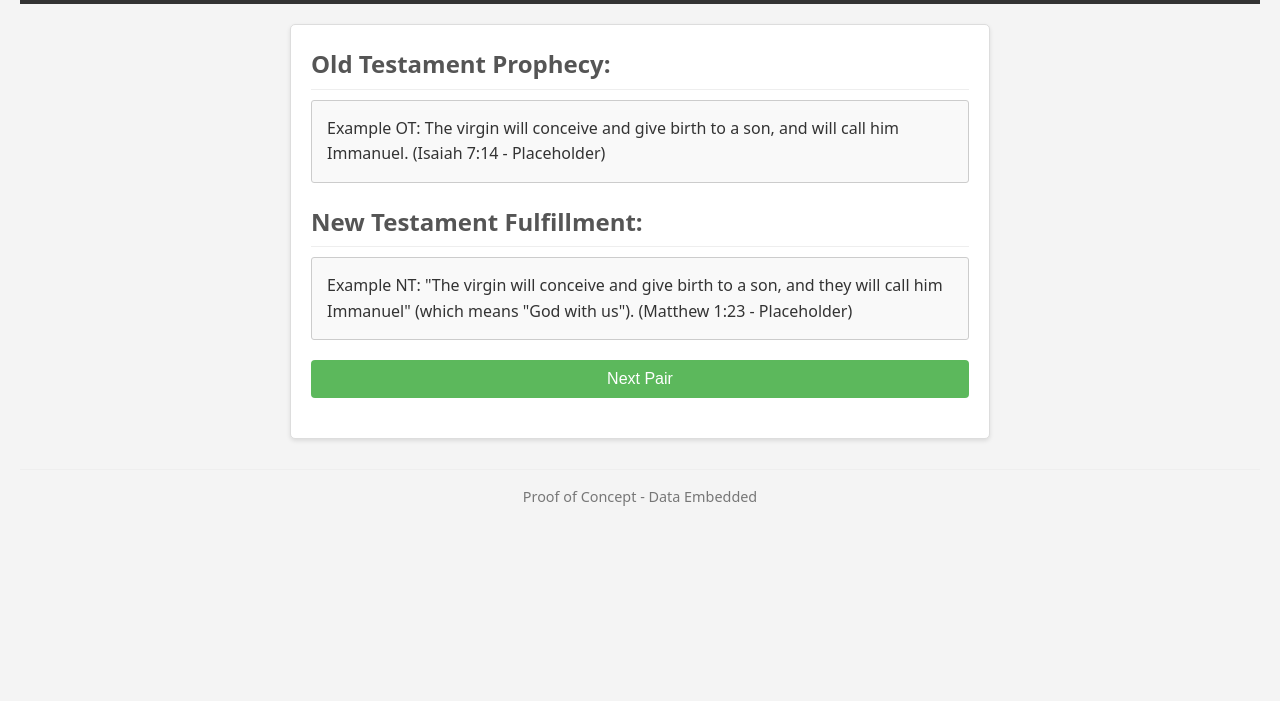
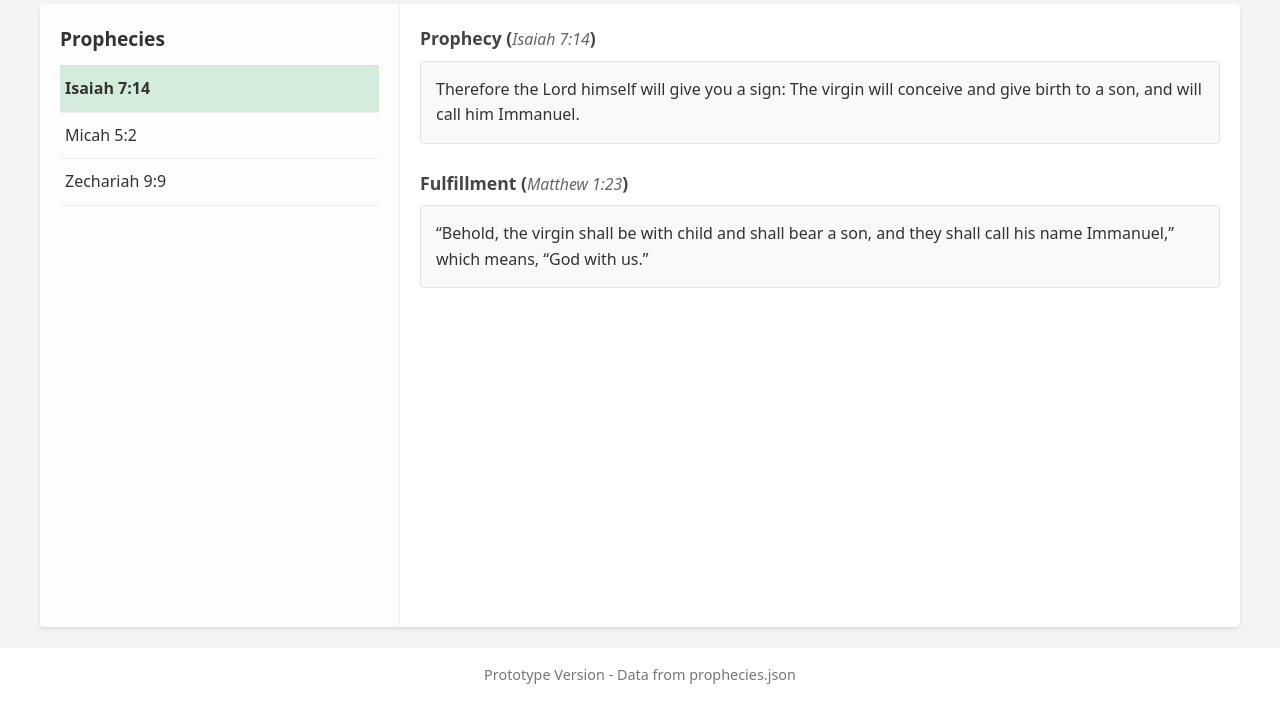
Before and after one commit to JSilvaLabs/prophecy-viewer, a plain HTML site: page index.html in a window 1280 px wide. Shown: the part 99-800 px from the top of the page. Drawn offline with Linux system fonts and the light colour scheme.

Commit message:
Implement prototype features (fetch data, improved UI)

```diff
--- a/index.html
+++ b/index.html
@@ -3,37 +3,44 @@
 <head>
     <meta charset="UTF-8">
     <meta name="viewport" content="width=device-width, initial-scale=1.0">
-    <title>Prophecy Viewer POC</title>
+    <title>Prophecy Viewer Prototype</title>
     <link rel="stylesheet" href="style.css">
-</head>
+    </head>
 <body>
 
     <header>
-        <h1>Prophecy Viewer POC</h1>
+        <h1>Prophecy Viewer Prototype</h1>
     </header>
 
-    <main id="viewer-container">
-        <section class="prophecy-section">
-            <h2>Old Testament Prophecy:</h2>
-            <div id="ot-prophecy-text" class="text-display">
-                Loading...
+    <div id="app-container">
+
+        <nav id="prophecy-list-container">
+            <h2>Prophecies</h2>
+            <ul id="prophecy-list">
+                <li>Loading list...</li>
+            </ul>
+        </nav>
+
+        <main id="detail-view">
+            <div id="loading-indicator" class="loading">
+                Loading prophecy data...
             </div>
-        </section>
 
-        <section class="fulfillment-section">
-            <h2>New Testament Fulfillment:</h2>
-            <div id="nt-fulfillment-text" class="text-display">
-                Loading...
+            <div id="prophecy-content" style="display: none;">
+                <section class="prophecy-display">
+                    <h3>Prophecy (<span id="ot-ref"></span>)</h3>
+                    <p id="ot-prophecy-text"></p>
+                </section>
+
+                <section class="fulfillment-display">
+                    <h3>Fulfillment (<span id="nt-ref"></span>)</h3>
+                    <p id="nt-fulfillment-text"></p>
+                </section>
             </div>
-        </section>
+        </main>
 
-        <section class="controls-section">
-            <button id="next-button">Next Pair</button>
-        </section>
-    </main>
-
-    <footer>
-        <p>Proof of Concept - Data Embedded</p>
+    </div> <footer>
+        <p>Prototype Version - Data from prophecies.json</p>
     </footer>
 
     <script src="script.js" defer></script>
--- /dev/null
+++ b/prophecies.json
@@ -0,0 +1,21 @@
+[
+    {
+      "ot_ref": "Isaiah 7:14",
+      "ot_prophecy": "Therefore the Lord himself will give you a sign: The virgin will conceive and give birth to a son, and will call him Immanuel.",
+      "nt_ref": "Matthew 1:23",
+      "nt_fulfillment": "“Behold, the virgin shall be with child and shall bear a son, and they shall call his name Immanuel,” which means, “God with us.”"
+    },
+    {
+      "ot_ref": "Micah 5:2",
+      "ot_prophecy": "But you, Bethlehem Ephrathah, who are small among the clans of Judah, out of you will come forth for Me One to be ruler over Israel— One whose origins are of old, from everlasting.",
+      "nt_ref": "Matthew 2:1, 5-6",
+      "nt_fulfillment": "After Jesus was born in Bethlehem in Judea, during the time of King Herod... ‘But you, Bethlehem, in the land of Judah, are by no means least among the rulers of Judah; for out of you will come a ruler who will shepherd my people Israel.'"
+    },
+    {
+      "ot_ref": "Zechariah 9:9",
+      "ot_prophecy": "Rejoice greatly, O daughter of Zion! Shout aloud, O daughter of Jerusalem! Behold, your king is coming to you; righteous and having salvation is he, humble and mounted on a donkey, on a colt, the foal of a donkey.",
+      "nt_ref": "John 12:13-14",
+      "nt_fulfillment": "So they took branches of palm trees and went out to meet him, crying out, “Hosanna! Blessed is he who comes in the name of the Lord, even the King of Israel!” And Jesus found a young donkey and sat on it, just as it is written,"
+    }
+
+  ]
--- a/script.js
+++ b/script.js
@@ -1,84 +1,150 @@
 /**
- * Prophecy Viewer POC - Script
- * Handles displaying OT prophecy/NT fulfillment pairs.
+ * Prophecy Viewer Prototype - Script
+ * Handles fetching data, populating list, and displaying selected prophecy pair.
  */
 
-// --- 1. Data Array ---
-// IMPORTANT: Replace the example data below with the actual
-// prophecy/fulfillment pairs you compile from the BSB.
-// Each object needs an 'ot_prophecy' and 'nt_fulfillment' property.
-const prophecyPairs = [
-    {
-        ot_prophecy: "Example OT: The virgin will conceive and give birth to a son, and will call him Immanuel. (Isaiah 7:14 - Placeholder)",
-        nt_fulfillment: "Example NT: \"The virgin will conceive and give birth to a son, and they will call him Immanuel\" (which means \"God with us\"). (Matthew 1:23 - Placeholder)"
-    },
-    {
-        ot_prophecy: "Example OT: But you, Bethlehem Ephrathah, though you are small among the clans of Judah, out of you will come for me one who will be ruler over Israel, whose origins are from of old, from ancient times. (Micah 5:2 - Placeholder)",
-        nt_fulfillment: "Example NT: After Jesus was born in Bethlehem in Judea, during the time of King Herod, Magi from the east came to Jerusalem... (Matthew 2:1 - Placeholder)"
-    },
-    {
-        ot_prophecy: "Example OT: Rejoice greatly, Daughter Zion! Shout, Daughter Jerusalem! See, your king comes to you, righteous and victorious, lowly and riding on a donkey, on a colt, the foal of a donkey. (Zechariah 9:9 - Placeholder)",
-        nt_fulfillment: "Example NT: They took palm branches and went out to meet him, shouting, \"Hosanna!\" \"Blessed is he who comes in the name of the Lord!\" \"Blessed is the king of Israel!\" Jesus found a young donkey and sat on it, as it is written... (John 12:13-14 - Placeholder)"
-    }
-    // --- ADD MORE PAIRS HERE ---
-];
+// --- DOM Element References ---
+const prophecyListElement = document.getElementById('prophecy-list');
+const otRefElement = document.getElementById('ot-ref');
+const otTextElement = document.getElementById('ot-prophecy-text');
+const ntRefElement = document.getElementById('nt-ref');
+const ntTextElement = document.getElementById('nt-fulfillment-text');
+const loadingIndicator = document.getElementById('loading-indicator');
+const prophecyContentElement = document.getElementById('prophecy-content');
 
-// --- 2. DOM Element References ---
-// Get references to the HTML elements where we will display text
-const otTextElement = document.getElementById('ot-prophecy-text');
-const ntTextElement = document.getElementById('nt-fulfillment-text');
-const nextButton = document.getElementById('next-button');
+// --- Global Variables ---
+let loadedProphecies = []; // To store the fetched data
+let currentSelectionIndex = 0; // To track the selected list item
 
-// --- 3. State Variable ---
-// Variable to keep track of the currently displayed pair index
-let currentIndex = 0; // Start with the first pair
+// --- Data Fetching Function ---
+/**
+ * Fetches prophecy data from the prophecies.json file.
+ */
+async function fetchProphecyData() {
+    // Show loading indicator initially
+    loadingIndicator.style.display = 'block';
+    prophecyContentElement.style.display = 'none';
 
-// --- 4. Display Function ---
-/**
- * Updates the HTML to display the prophecy/fulfillment pair at the given index.
- * @param {number} index - The index of the pair to display in the prophecyPairs array.
- */
-function displayPair(index) {
-    // Check if the data array and the specific index exist
-    if (prophecyPairs && prophecyPairs.length > 0 && prophecyPairs[index]) {
-        // Update the text content of the HTML elements
-        otTextElement.textContent = prophecyPairs[index].ot_prophecy;
-        ntTextElement.textContent = prophecyPairs[index].nt_fulfillment;
-    } else {
-        // Handle cases where data is missing or index is out of bounds
-        console.error("Error: Could not display pair at index", index);
-        otTextElement.textContent = 'Error: Prophecy data not found.';
-        ntTextElement.textContent = 'Error: Fulfillment data not found.';
+    try {
+        const response = await fetch('prophecies.json');
+        // Check if the network response is ok
+        if (!response.ok) {
+            throw new Error(`HTTP error! status: ${response.status}`);
+        }
+        // Parse the JSON data
+        loadedProphecies = await response.json();
+
+        // Check if data was loaded successfully and is an array
+        if (!Array.isArray(loadedProphecies) || loadedProphecies.length === 0) {
+            throw new Error('No prophecy data found or data is not in expected format.');
+        }
+
+        // Data loaded successfully, initialize the UI
+        initializeUI();
+
+    } catch (error) {
+        // Log the error and display a message to the user
+        console.error('Error fetching or parsing prophecy data:', error);
+        loadingIndicator.textContent = `Error loading data: ${error.message}. Please check prophecies.json.`;
+        loadingIndicator.style.color = 'red'; // Make error more visible
+    } finally {
+        // We hide the loading indicator only if data loads successfully (in initializeUI)
+        // or display an error message within it if fetch fails.
     }
 }
 
-// --- 5. Event Listener for Button ---
+// --- UI Initialization and Rendering ---
 /**
- * Handles clicks on the 'Next Pair' button.
- * Increments the index and displays the next pair, wrapping around to the start.
+ * Initializes the UI after data has been fetched.
  */
-function showNextPair() {
-    // Calculate the next index, wrapping around using the modulo operator
-    currentIndex = (currentIndex + 1) % prophecyPairs.length;
-    // Display the pair at the new index
-    displayPair(currentIndex);
+function initializeUI() {
+    renderProphecyList(loadedProphecies);
+    // Display the first prophecy by default
+    displayDetailedPair(loadedProphecies[currentSelectionIndex]);
+    // Mark the first item as selected in the list
+    updateListSelection();
+    // Hide loading indicator and show content
+    loadingIndicator.style.display = 'none';
+    prophecyContentElement.style.display = 'block';
 }
 
-// Add the event listener only if the button exists
-if (nextButton) {
-    nextButton.addEventListener('click', showNextPair);
-} else {
-    console.warn("Warning: 'Next Pair' button not found in the HTML.");
+/**
+ * Populates the prophecy list in the HTML.
+ * @param {Array} data - The array of prophecy objects.
+ */
+function renderProphecyList(data) {
+    // Clear any existing list items (like "Loading list...")
+    prophecyListElement.innerHTML = '';
+
+    data.forEach((pair, index) => {
+        const listItem = document.createElement('li');
+        // Display the OT reference as the list item text
+        listItem.textContent = pair.ot_ref || `Prophecy ${index + 1}`; // Fallback text
+        // Store the index on the element using a data attribute
+        listItem.dataset.index = index;
+        // Add event listener for selection
+        listItem.addEventListener('click', handleListSelection);
+        prophecyListElement.appendChild(listItem);
+    });
 }
 
-// --- 6. Initial Display Logic ---
-// Display the first prophecy pair when the script loads
-// We check if the array has pairs before attempting to display
-if (prophecyPairs.length > 0) {
-     displayPair(currentIndex); // Display the pair at the initial index (0)
-} else {
-     // Display a message if no data is available
-     console.error("Error: No prophecy pairs defined in the data array.");
-     otTextElement.textContent = 'No prophecy data available.';
-     ntTextElement.textContent = 'Please add data to script.js.';
+/**
+ * Displays the selected prophecy/fulfillment pair in the detail view.
+ * @param {object} pairObject - The object containing ot_ref, ot_prophecy, etc.
+ */
+function displayDetailedPair(pairObject) {
+    if (pairObject) {
+        otRefElement.textContent = pairObject.ot_ref || 'N/A';
+        otTextElement.textContent = pairObject.ot_prophecy || 'N/A';
+        ntRefElement.textContent = pairObject.nt_ref || 'N/A';
+        ntTextElement.textContent = pairObject.nt_fulfillment || 'N/A';
+    } else {
+        // Handle case where the object is invalid
+        console.error("Invalid pair object provided to displayDetailedPair");
+        otRefElement.textContent = 'Error';
+        otTextElement.textContent = 'Could not load data for this item.';
+        ntRefElement.textContent = 'Error';
+        ntTextElement.textContent = '';
+    }
 }
+
+// --- Event Handling ---
+/**
+ * Handles clicks on items in the prophecy list.
+ * @param {Event} event - The click event object.
+ */
+function handleListSelection(event) {
+    // Get the index stored in the data attribute
+    const selectedIndex = parseInt(event.target.dataset.index);
+
+    // Check if the index is valid
+    if (!isNaN(selectedIndex) && selectedIndex >= 0 && selectedIndex < loadedProphecies.length) {
+        // Update the current selection index
+        currentSelectionIndex = selectedIndex;
+        // Display the corresponding pair
+        displayDetailedPair(loadedProphecies[currentSelectionIndex]);
+        // Update the visual selection in the list
+        updateListSelection();
+    } else {
+        console.error("Invalid index selected from list:", event.target.dataset.index);
+    }
+}
+
+/**
+ * Updates the visual styling of the list to show the currently selected item.
+ */
+function updateListSelection() {
+    const listItems = prophecyListElement.querySelectorAll('li');
+    listItems.forEach((item, index) => {
+        if (index === currentSelectionIndex) {
+            item.classList.add('selected');
+        } else {
+            item.classList.remove('selected');
+        }
+    });
+}
+
+
+// --- Initial Execution ---
+// Start the process by fetching the data when the script loads
+fetchProphecyData();
--- a/style.css
+++ b/style.css
@@ -9,9 +9,11 @@
 body {
     font-family: system-ui, -apple-system, BlinkMacSystemFont, 'Segoe UI', Roboto, Oxygen, Ubuntu, Cantarell, 'Open Sans', 'Helvetica Neue', sans-serif;
     line-height: 1.6;
-    margin: 20px;
     background-color: #f4f4f4;
     color: #333;
+    display: flex; /* Use flexbox for overall layout */
+    flex-direction: column; /* Stack header, container, footer vertically */
+    min-height: 100vh; /* Ensure body takes at least full viewport height */
 }
 
 /* Header Styling */
@@ -20,73 +22,132 @@ header {
     color: #fff;
     padding: 1rem 0;
     text-align: center;
-    margin-bottom: 20px;
+    width: 100%;
 }
 
-/* Main Container Styling */
-#viewer-container {
-    max-width: 700px;
-    margin: 20px auto; /* Added top/bottom margin */
-    padding: 20px;
+/* Main App Container - Flexbox for List/Detail Layout */
+#app-container {
+    display: flex;
+    flex: 1; /* Allow container to grow and fill available space */
+    width: 100%;
+    max-width: 1200px; /* Max width for larger screens */
+    margin: 20px auto; /* Center container */
     background-color: #fff;
-    border: 1px solid #ddd;
+    box-shadow: 0 2px 4px rgba(0, 0, 0, 0.1);
     border-radius: 5px;
-    box-shadow: 0 2px 4px rgba(0, 0, 0, 0.1);
+    overflow: hidden; /* Contain children */
 }
 
-/* Section Styling */
-.prophecy-section,
-.fulfillment-section,
-.controls-section {
-    margin-bottom: 20px;
+/* Prophecy List Styling */
+#prophecy-list-container {
+    width: 30%; /* Adjust width as needed */
+    min-width: 200px; /* Minimum width */
+    padding: 20px;
+    border-right: 1px solid #eee;
+    background-color: #fdfdfd;
+    overflow-y: auto; /* Allow scrolling if list is long */
 }
 
-h2 {
-    color: #555;
-    border-bottom: 1px solid #eee;
-    padding-bottom: 5px;
-    margin-bottom: 10px;
+#prophecy-list-container h2 {
+    margin-top: 0;
+    border-bottom: 1px solid #ddd;
+    padding-bottom: 10px;
+    font-size: 1.2em;
 }
 
-/* Text Display Box Styling */
-.text-display {
-    border: 1px solid #ccc;
-    padding: 15px;
-    margin-bottom: 15px;
-    background-color: #f9f9f9;
-    border-radius: 3px;
-    min-height: 50px; /* Ensure some height even if empty initially */
+#prophecy-list {
+    list-style: none; /* Remove default bullet points */
 }
 
-/* Button Styling */
-#next-button {
-    display: block; /* Make button take full width of its container */
-    width: 100%; /* Take full width */
-    padding: 10px 15px;
-    font-size: 1rem;
-    color: #fff;
-    background-color: #5cb85c; /* A shade of green */
-    border: none;
-    border-radius: 4px;
+#prophecy-list li {
+    padding: 10px 5px;
+    border-bottom: 1px solid #eee;
     cursor: pointer;
     transition: background-color 0.2s ease-in-out;
 }
 
-#next-button:hover {
-    background-color: #4cae4c; /* Darker green on hover */
+#prophecy-list li:hover {
+    background-color: #e9e9e9;
 }
 
-#next-button:active {
-    background-color: #449d44; /* Even darker when clicked */
+#prophecy-list li.selected {
+    background-color: #d4edda; /* Light green background for selected item */
+    font-weight: bold;
+}
+
+/* Detail View Styling */
+#detail-view {
+    width: 70%; /* Adjust width as needed */
+    padding: 20px;
+    overflow-y: auto; /* Allow scrolling for long text */
+}
+
+/* Loading Indicator Styling */
+#loading-indicator {
+    text-align: center;
+    padding: 30px;
+    font-style: italic;
+    color: #777;
+}
+/* Initially show loading, hide content */
+#loading-indicator.loaded { display: none; }
+#prophecy-content { display: none; } /* Initially hidden */
+#prophecy-content.loaded { display: block; } /* Show when loaded class is added */
+
+
+/* Prophecy/Fulfillment Display Sections */
+.prophecy-display, .fulfillment-display {
+    margin-bottom: 25px;
+}
+
+.prophecy-display h3, .fulfillment-display h3 {
+    color: #444;
+    margin-bottom: 8px;
+    font-size: 1.1em;
+}
+.prophecy-display h3 span, .fulfillment-display h3 span {
+    font-weight: normal;
+    font-style: italic;
+    color: #666;
+    font-size: 0.9em;
+}
+
+.prophecy-display p, .fulfillment-display p {
+    background-color: #f9f9f9;
+    border: 1px solid #e3e3e3;
+    padding: 15px;
+    border-radius: 4px;
 }
 
 
 /* Footer Styling */
 footer {
     text-align: center;
-    margin-top: 30px;
-    padding-top: 15px;
+    margin-top: auto; /* Push footer to bottom */
+    padding: 15px 0;
     border-top: 1px solid #eee;
     font-size: 0.9em;
     color: #777;
+    background-color: #fff; /* Match header/container background */
+    width: 100%;
 }
+
+/* Basic Responsiveness */
+@media (max-width: 768px) {
+    #app-container {
+        flex-direction: column; /* Stack list and detail vertically on smaller screens */
+        margin: 10px auto;
+        max-width: 95%;
+    }
+
+    #prophecy-list-container, #detail-view {
+        width: 100%; /* Take full width when stacked */
+        border-right: none;
+        border-bottom: 1px solid #eee; /* Add border between sections */
+        max-height: 30vh; /* Limit height of list on mobile */
+    }
+
+    #detail-view {
+        border-bottom: none;
+    }
+}
```
